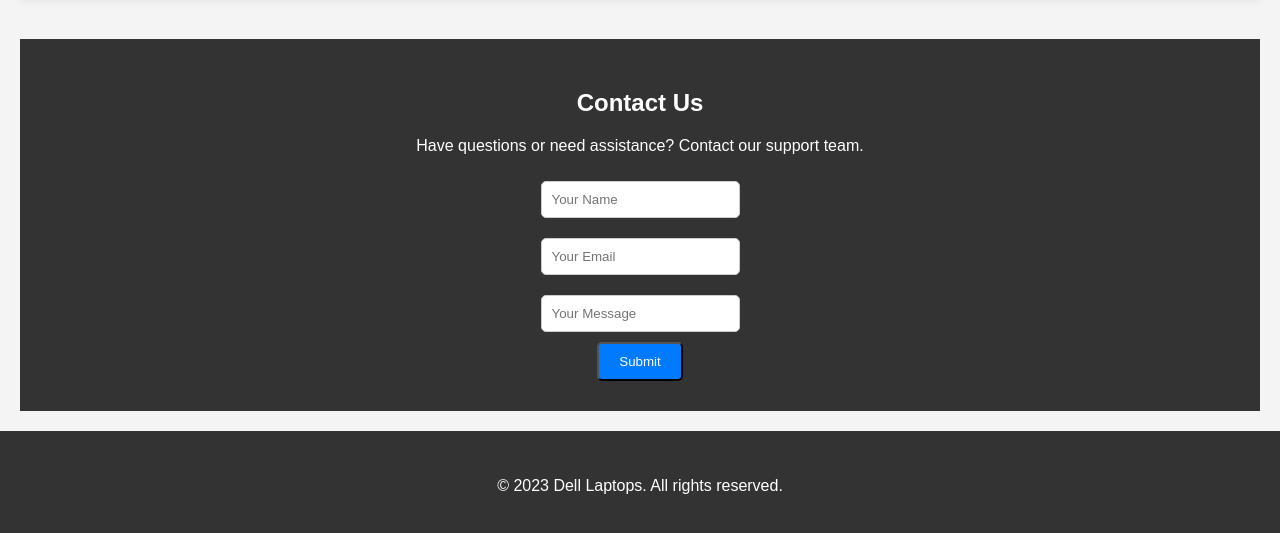
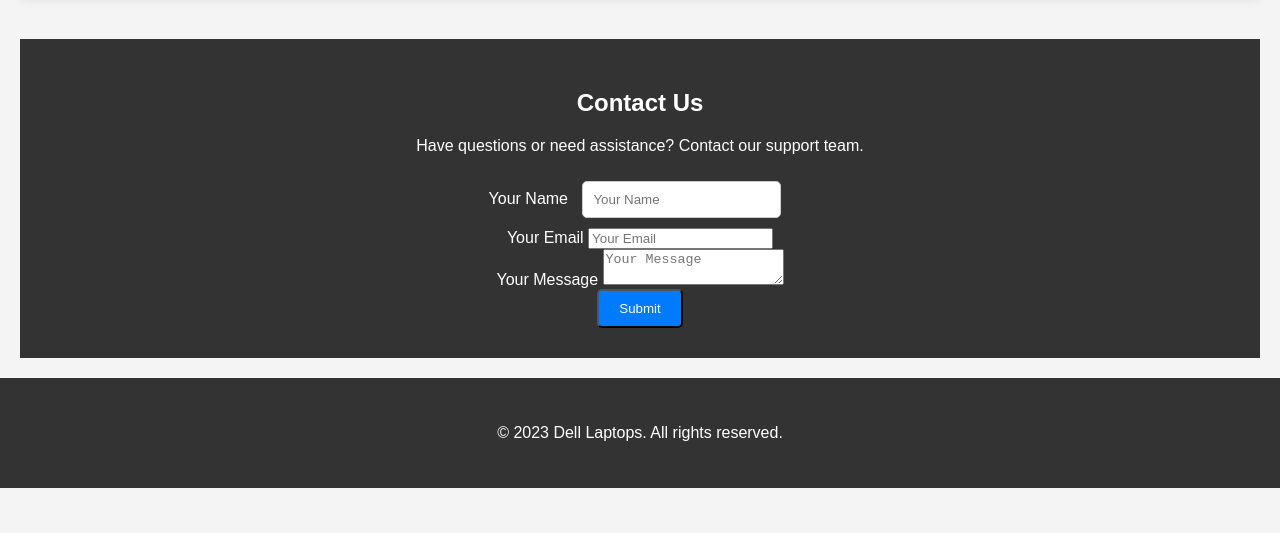
Before and after one commit to Deviinakollu/deviinakollu3-2, a plain HTML site: page index.html in a window 1280 px wide. Shown: the part 1089-1622 px from the top of the page. After the commit the page ends 1577 px from the top, so only its background shows below. Drawn offline with Linux system fonts and the light colour scheme.

Commit message:
Update index.html

```diff
--- a/index.html
+++ b/index.html
@@ -119,16 +119,23 @@
         <h2>Contact Us</h2>
         <p>Have questions or need assistance? Contact our support team.</p>
         <form>
-                <input type="text" placeholder="Your Name">
+            <label for="name">Your Name</label>
+            <input type="text" id="name" placeholder="Your Name" required>
             <br>
-                <input type="text" placeholder="Your Email">
+
+            <label for="email">Your Email</label>
+            <input type="email" id="email" placeholder="Your Email" required>
             <br>
-                <input type="text" placeholder="Your Message">
+
+            <label for="message">Your Message</label>
+            <textarea id="message" placeholder="Your Message" required></textarea>
             <br>
+
             <input type="submit" class="button" value="Submit">
         </form>
     </div>
 </section>
+
 
     <footer>
         <p>&copy; 2023 Dell Laptops. All rights reserved.</p>
```
Lines whose indentation alone changed are shown as unchanged.
